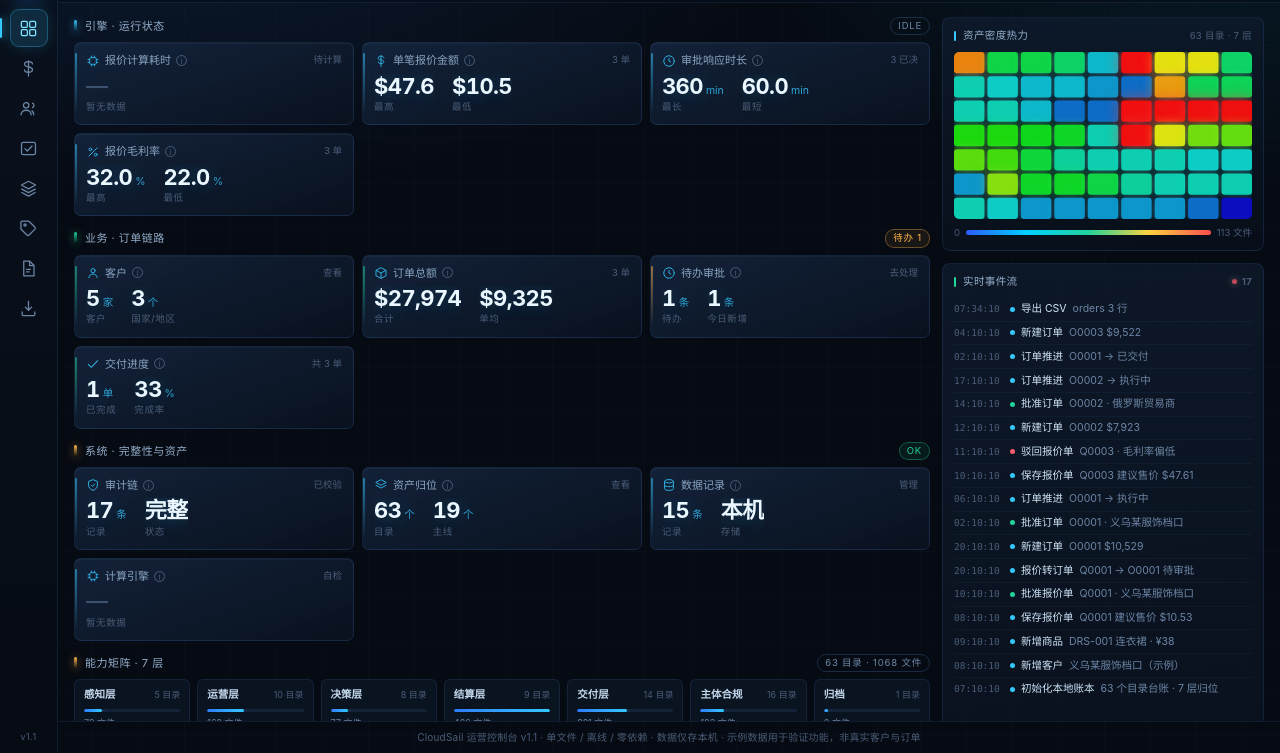
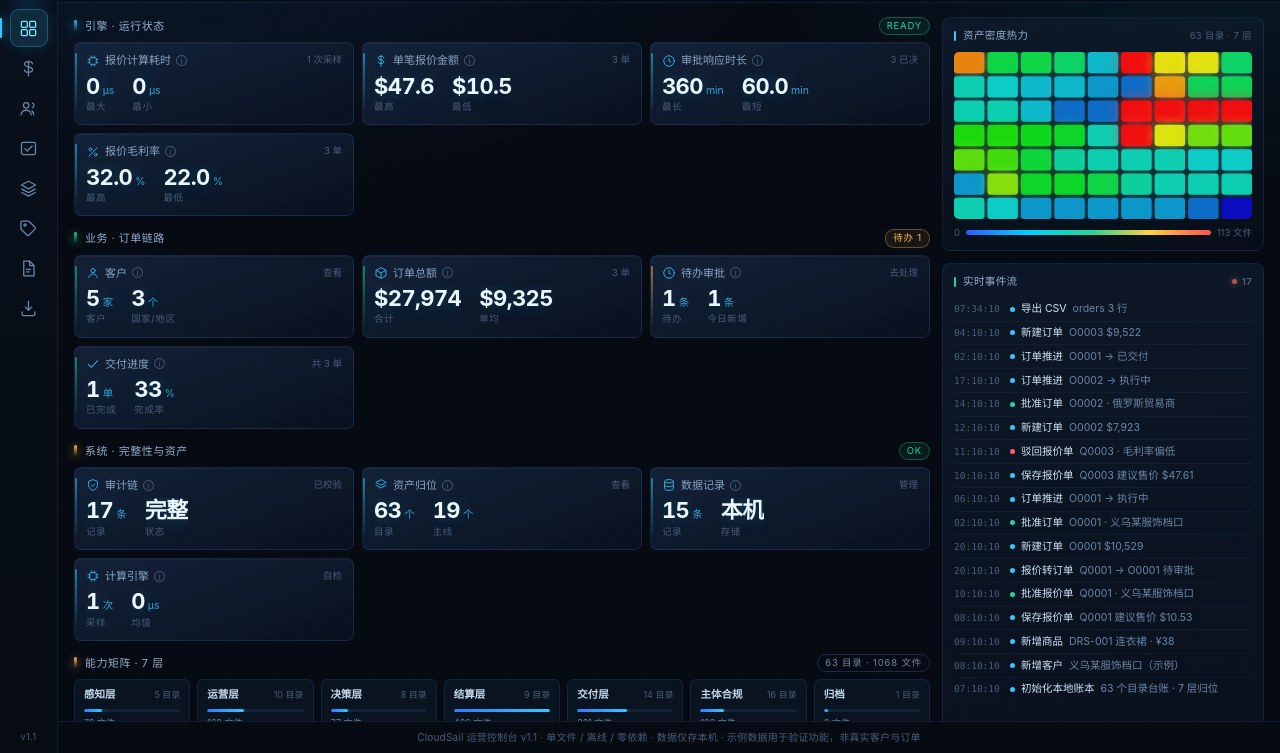
Before and after one commit to sinyu1998-eng/sinyu1998-eng.github.io, a plain HTML site: page cloudsail-app/CloudSail-Console.html in a window 1280 px wide. Shown: the part 47-800 px from the top of the page. Drawn offline with Linux system fonts and the light colour scheme.

Commit message:
fix: 报价耗时改为多次平均采样，首屏即显示实测 μs

```diff
--- a/cloudsail-app/CloudSail-Console.html
+++ b/cloudsail-app/CloudSail-Console.html
@@ -848,10 +848,14 @@ function compute(p){
     orderProfit:profit*q,orderRevenue:price*q,exwTotal:exwTotal,fobTotal:fobTotal,cifTotal:cifTotal,base:base,denom:denom};
 }
 function calcQuote(){
-  var _pf=(typeof performance!=='undefined'&&performance.now)?performance.now():Date.now();
   var p=quoteParams();var r=compute(p);
-  var _dt=((typeof performance!=='undefined'&&performance.now)?performance.now():Date.now())-_pf;
-  QT.push(_dt*1000);if(QT.length>120)QT.shift();
+  var _us=0;
+  if(typeof performance!=='undefined'&&performance.now){
+    var _t1=performance.now(),_N=120;
+    for(var _i=0;_i<_N;_i++)compute(p);
+    _us=(performance.now()-_t1)/_N*1000;
+  }
+  QT.push(_us);if(QT.length>120)QT.shift();
   window._Q={p:p,r:r};
   var k=function(l,v,s){return '<div class="kpi"><div class="l">'+l+'</div><div class="v">'+v+(s?' <small>'+s+'</small>':'')+'</div></div>'};
   document.getElementById('qResult').innerHTML=
@@ -1361,7 +1365,7 @@ function loadDemo(){S=demoState();seedDemo(S);save();refreshAll();toast('示例
 function clearAll(){if(!confirm('确定清空全部数据？建议先导出备份。'))return;S=demoState();S.customers=[];S.products=[];S.quotes=[];S.orders=[];S.approvals=[];S.audit=[];save();audit('本人','清空全部数据','');refreshAll();toast('已清空')}
 
 /* ==================== 启动 ==================== */
-load();refreshAll();go('home');
+load();try{calcQuote()}catch(e){}refreshAll();go('home');
 try{runSelfTest(true)}catch(e){}
 (function(){var u=document.getElementById('uptime');if(u)u.textContent=upStr();
  setInterval(function(){var e2=document.getElementById('uptime');if(e2)e2.textContent=upStr()},1000);})();
```
Also changed, not shown: cloudsail-app/CloudSail-Desktop.html (+8 -4 lines), 1 other file.
